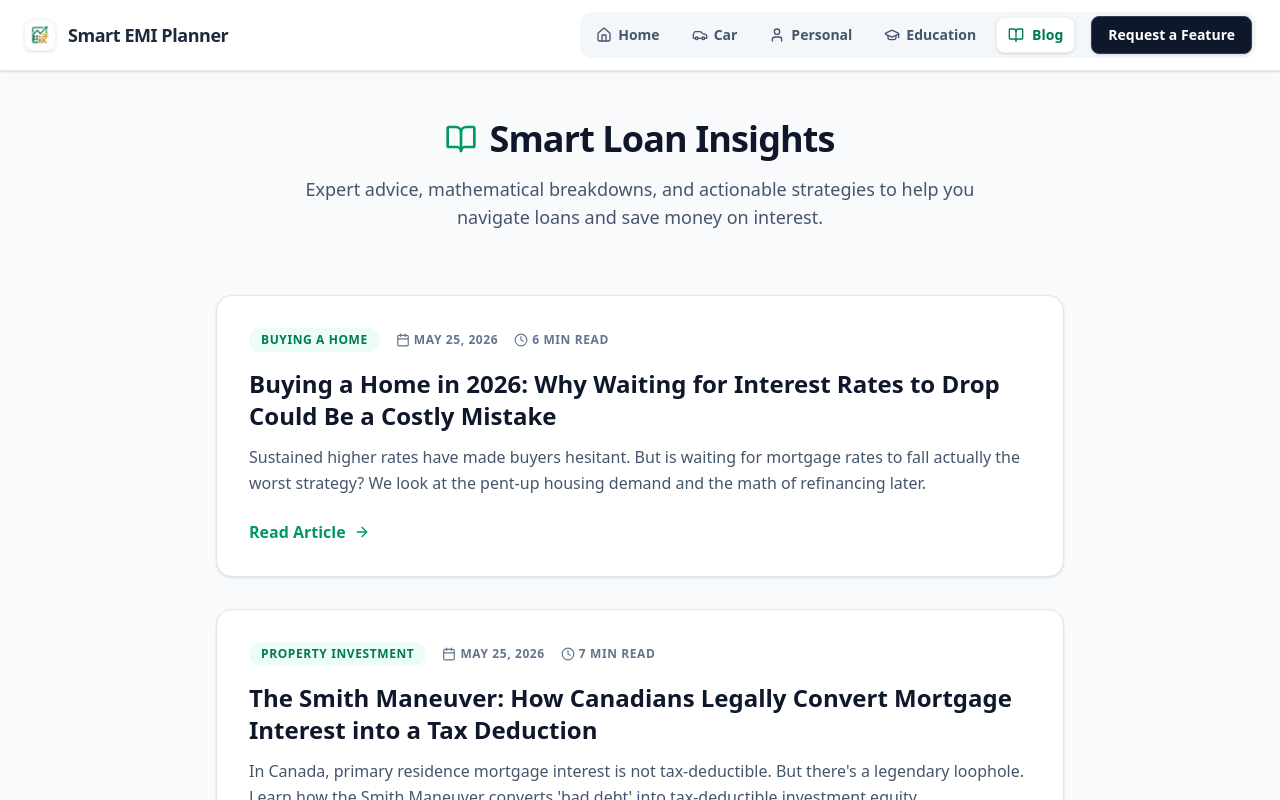
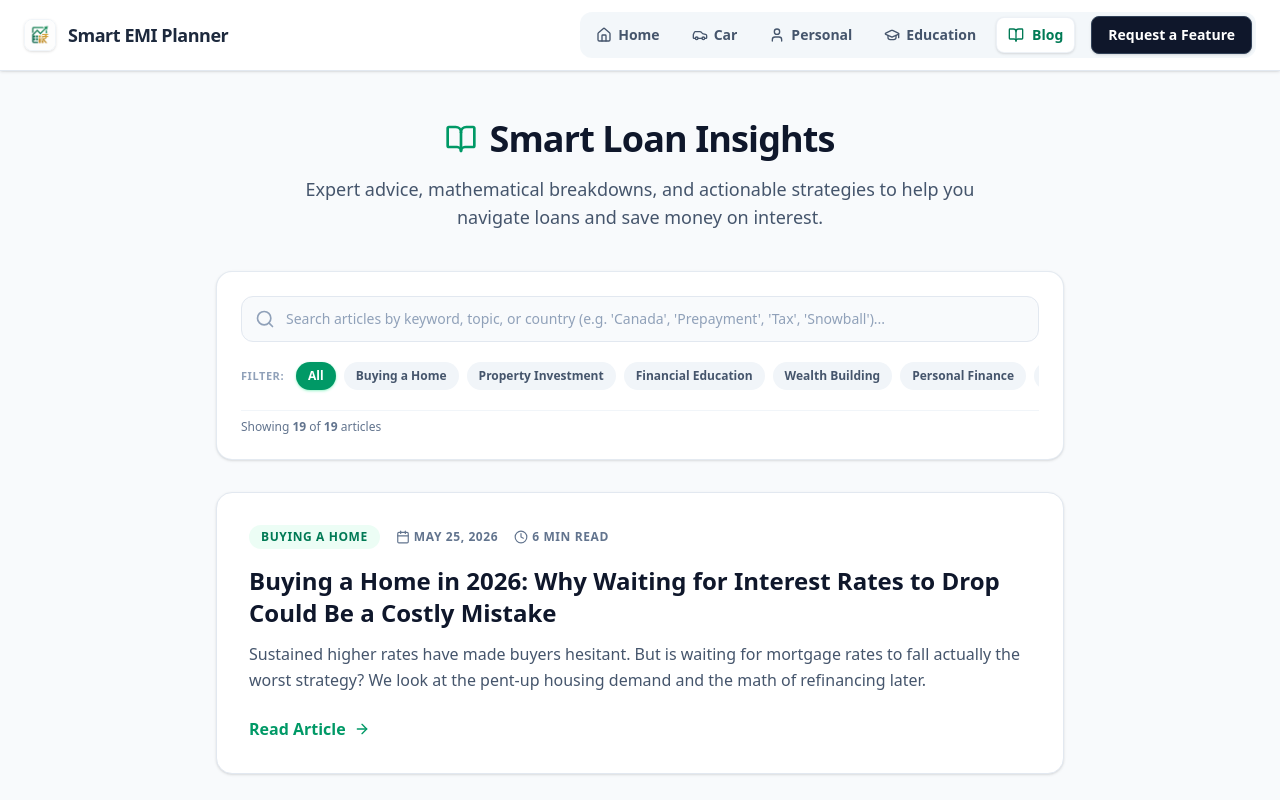
Before and after one commit to theGreatRishabh/EMI-Calculator-Pro, a React (Vite) app: page /blog in a window 1280 px wide. Shown: the top 800 px of the page. Built offline with nearby package versions, Linux system fonts and the light colour scheme.

Commit message:
blog search feature

```diff
--- a/src/pages/BlogList.tsx
+++ b/src/pages/BlogList.tsx
@@ -1,6 +1,6 @@
-import React from "react";
+import React, { useState, useMemo } from "react";
 import { Link } from "react-router-dom";
-import { BookOpen, Calendar, Clock, ArrowRight } from "lucide-react";
+import { BookOpen, Calendar, Clock, ArrowRight, Search, X } from "lucide-react";
 import { useDocumentMeta } from "../hooks/useDocumentMeta";
 import blogPosts from "../blogMeta.json";
 
@@ -11,9 +11,36 @@ export default function BlogList() {
       "Read our latest guides, tips, and strategies for managing your Home Loans, Car Loans, and Personal Loans effectively. Learn how to save money on interest.",
   });
 
+  const [searchQuery, setSearchQuery] = useState("");
+  const [selectedCategory, setSelectedCategory] = useState("All");
+
+  const categories = useMemo(() => {
+    const cats = new Set<string>();
+    blogPosts.forEach((post) => {
+      if (post.category) cats.add(post.category);
+    });
+    return ["All", ...Array.from(cats)];
+  }, []);
+
+  const filteredPosts = useMemo(() => {
+    const query = searchQuery.trim().toLowerCase();
+    return [...blogPosts]
+      .sort((a, b) => new Date(b.date).getTime() - new Date(a.date).getTime())
+      .filter((post) => {
+        const matchesCategory =
+          selectedCategory === "All" || post.category === selectedCategory;
+        const matchesQuery =
+          !query ||
+          post.title.toLowerCase().includes(query) ||
+          post.excerpt.toLowerCase().includes(query) ||
+          (post.category && post.category.toLowerCase().includes(query));
+        return matchesCategory && matchesQuery;
+      });
+  }, [searchQuery, selectedCategory]);
+
   return (
     <div className="max-w-4xl mx-auto px-4 py-12 sm:px-6">
-      <div className="text-center mb-16">
+      <div className="text-center mb-10">
         <h1 className="text-4xl font-extrabold tracking-tight text-slate-900 mb-4 flex items-center justify-center gap-3">
           <BookOpen className="w-8 h-8 text-emerald-600" />
           Smart Loan Insights
@@ -33,11 +60,98 @@ export default function BlogList() {
         </div>
       ) : (
         <div className="space-y-8">
-          {[...blogPosts]
-            .sort(
-              (a, b) => new Date(b.date).getTime() - new Date(a.date).getTime(),
-            )
-            .map((post) => (
+          {/* Search Bar & Category Filters */}
+          <div className="bg-white p-4 sm:p-6 rounded-2xl border border-slate-200/90 shadow-sm space-y-4">
+            <div className="relative">
+              <Search className="w-5 h-5 text-slate-400 absolute left-3.5 top-1/2 -translate-y-1/2" />
+              <input
+                type="text"
+                aria-label="Search articles"
+                value={searchQuery}
+                onChange={(e) => setSearchQuery(e.target.value)}
+                placeholder="Search articles by keyword, topic, or country (e.g. 'Canada', 'Prepayment', 'Tax', 'Snowball')..."
+                className="w-full pl-11 pr-10 py-3 bg-slate-50 border border-slate-200 rounded-xl text-sm font-medium text-slate-800 placeholder:text-slate-400 focus:bg-white focus:ring-2 focus:ring-emerald-500 focus:border-emerald-500 outline-none transition-all"
+              />
+              {searchQuery && (
+                <button
+                  type="button"
+                  aria-label="Clear search"
+                  onClick={() => setSearchQuery("")}
+                  className="absolute right-3.5 top-1/2 -translate-y-1/2 text-slate-400 hover:text-slate-600 p-1 rounded-full hover:bg-slate-200/60 transition-colors"
+                >
+                  <X className="w-4 h-4" />
+                </button>
+              )}
+            </div>
+
+            {/* Category Pills */}
+            <div className="flex items-center gap-2 overflow-x-auto pb-1 pt-1 no-scrollbar text-xs font-semibold">
+              <span className="text-slate-400 uppercase tracking-wider text-[11px] mr-1 hidden sm:inline">
+                Filter:
+              </span>
+              {categories.map((cat) => {
+                const isActive = selectedCategory === cat;
+                return (
+                  <button
+                    key={cat}
+                    onClick={() => setSelectedCategory(cat)}
+                    className={`px-3 py-1.5 rounded-full transition-all text-nowrap cursor-pointer ${
+                      isActive
+                        ? "bg-emerald-600 text-white shadow-sm shadow-emerald-200"
+                        : "bg-slate-100 text-slate-600 hover:bg-slate-200/70"
+                    }`}
+                  >
+                    {cat}
+                  </button>
+                );
+              })}
+            </div>
+
+            {/* Results Counter */}
+            <div className="flex items-center justify-between text-xs text-slate-500 pt-2 border-t border-slate-100">
+              <span>
+                Showing <strong>{filteredPosts.length}</strong> of{" "}
+                <strong>{blogPosts.length}</strong> articles
+              </span>
+              {(searchQuery || selectedCategory !== "All") && (
+                <button
+                  onClick={() => {
+                    setSearchQuery("");
+                    setSelectedCategory("All");
+                  }}
+                  className="text-emerald-600 hover:text-emerald-700 font-semibold cursor-pointer"
+                >
+                  Clear all filters
+                </button>
+              )}
+            </div>
+          </div>
+
+          {/* Posts List or No Match State */}
+          {filteredPosts.length === 0 ? (
+            <div className="text-center py-12 bg-white rounded-2xl border border-slate-200 space-y-3 p-6 shadow-sm">
+              <p className="text-slate-700 font-bold text-base">
+                No articles match your search
+              </p>
+              <p className="text-sm text-slate-500 max-w-md mx-auto">
+                We couldn't find any articles matching{" "}
+                {searchQuery && <span className="font-semibold">"{searchQuery}"</span>}
+                {selectedCategory !== "All" && (
+                  <span> in category <span className="font-semibold">{selectedCategory}</span></span>
+                )}. Try searching for different keywords.
+              </p>
+              <button
+                onClick={() => {
+                  setSearchQuery("");
+                  setSelectedCategory("All");
+                }}
+                className="inline-flex items-center gap-1.5 px-4 py-2 bg-emerald-600 text-white rounded-lg text-xs font-bold hover:bg-emerald-700 transition-colors shadow-sm"
+              >
+                Reset Search
+              </button>
+            </div>
+          ) : (
+            filteredPosts.map((post) => (
               <article
                 key={post.slug}
                 className="bg-white p-6 sm:p-8 rounded-2xl shadow-sm border border-slate-200 hover:shadow-md hover:border-emerald-200 transition-all group"
@@ -68,7 +182,8 @@ export default function BlogList() {
                   </span>
                 </Link>
               </article>
-            ))}
+            ))
+          )}
         </div>
       )}
     </div>
```
Also changed, not shown: 2 other files (tests, documents, lock files or other folders).
